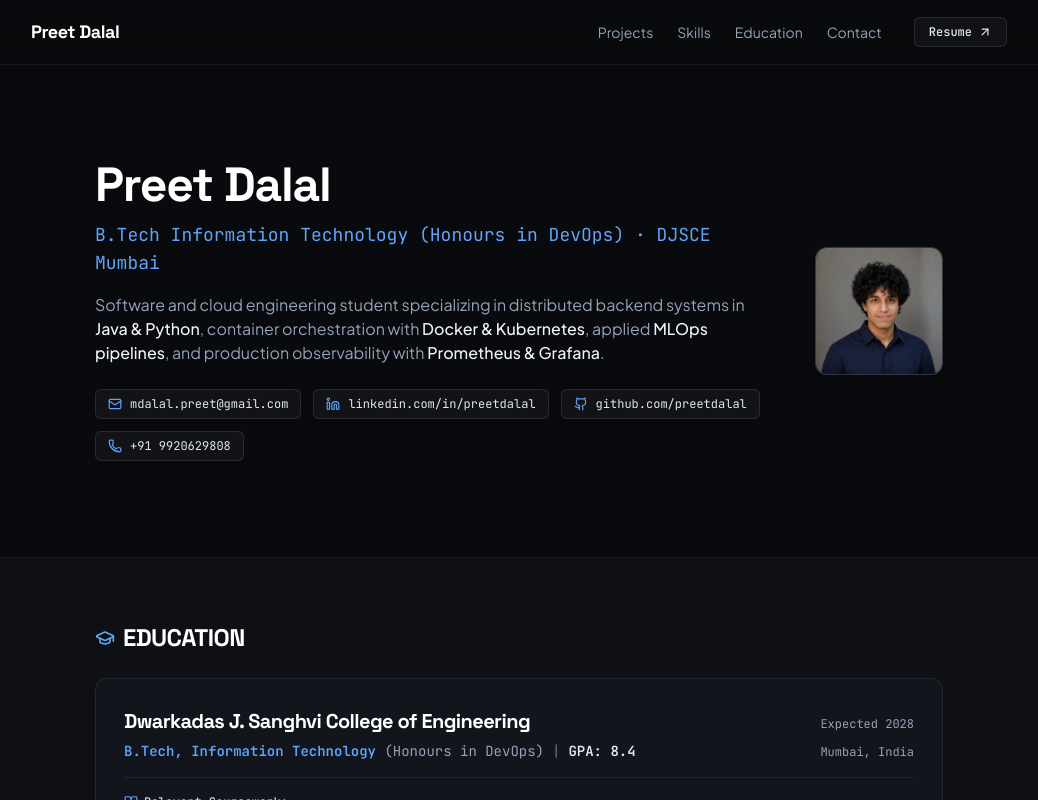
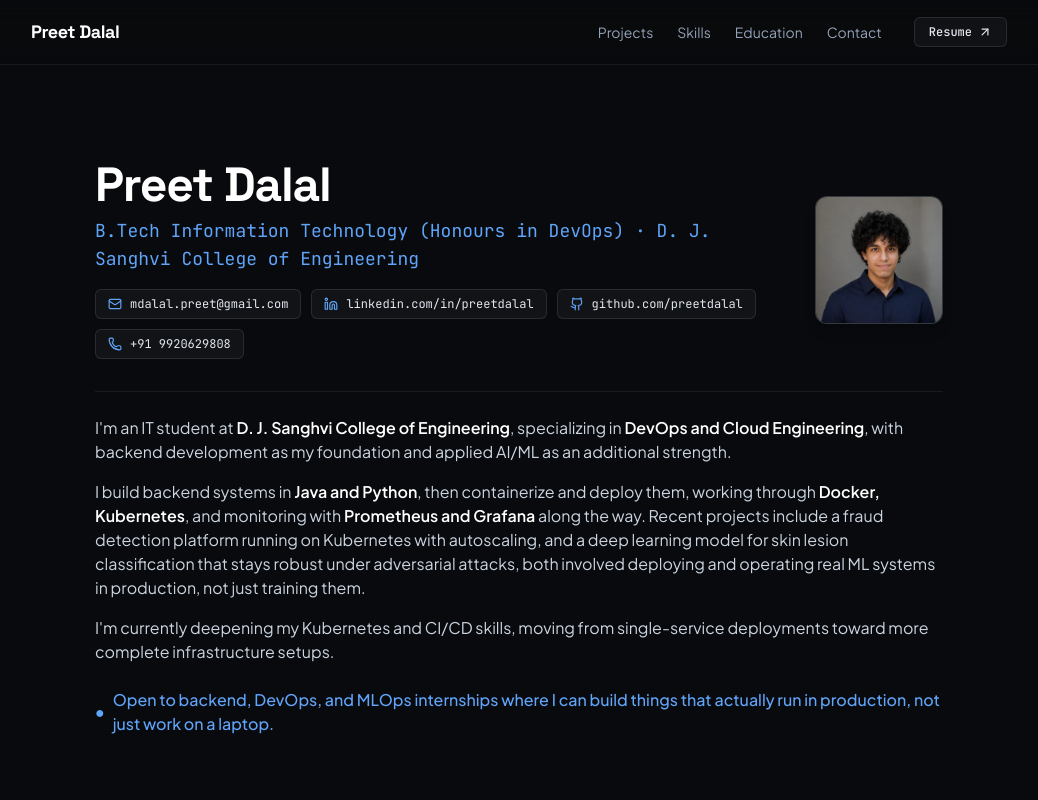
Before and after one commit to preetdalal/portfolio, a Next.js app: page / in a window 1280 px wide. Shown: the top 800 px of the page, without its empty margins (121-1159 px from the left). Built offline with nearby package versions, Linux system fonts and the light colour scheme.

Commit message:
Update bio with authentic background and remove em dashes across the project

```diff
--- a/index.html
+++ b/index.html
@@ -5,7 +5,7 @@
   <meta charset="UTF-8">
   <meta name="viewport" content="width=device-width, initial-scale=1.0">
 
-  <title>Preet Dalal — DevOps, Cloud &amp; MLOps Infrastructure Engineer</title>
+  <title>Preet Dalal - DevOps, Cloud &amp; MLOps Infrastructure Engineer</title>
   <meta name="description"
     content="Preet Dalal - IT Student at DJSCE Mumbai with Honours in DevOps &amp; Cloud Engineering. Specializing in Kubernetes orchestration, CI/CD automation, production telemetry with Prometheus/Grafana, and applied MLOps pipelines.">
   <link rel="icon" type="image/svg+xml" href="favicon.svg">
--- a/src/app/layout.tsx
+++ b/src/app/layout.tsx
@@ -24,7 +24,7 @@ const jetbrainsMono = JetBrains_Mono({
 });
 
 export const metadata: Metadata = {
-  title: "Preet Dalal — DevOps, Cloud & MLOps Infrastructure Engineer",
+  title: "Preet Dalal - DevOps, Cloud & MLOps Infrastructure Engineer",
   description:
     "Preet Dalal - IT Student at DJSCE Mumbai with Honours in DevOps & Cloud Engineering. Specializing in Kubernetes orchestration, CI/CD automation, production telemetry with Prometheus/Grafana, and applied MLOps pipelines.",
   icons: {
@@ -39,7 +39,7 @@ export default function RootLayout({
 }>) {
   return (
     <html lang="en" className={`${spaceGrotesk.variable} ${plusJakarta.variable} ${jetbrainsMono.variable}`}>
-      <body className="bg-[#080a0f] text-[#f1f5f9] min-h-screen relative selection:bg-brand-cobalt selection:text-white">
+      <body className="bg-[#090a0d] text-[#f1f5f9] min-h-screen relative selection:bg-accent-cobalt selection:text-white">
         {children}
       </body>
     </html>
--- a/src/components/Hero.tsx
+++ b/src/components/Hero.tsx
@@ -2,29 +2,25 @@
 
 import React from 'react';
 import Image from 'next/image';
-import { Mail, Linkedin, Github, Phone, ArrowDown, FileText } from 'lucide-react';
+import { Mail, Linkedin, Github, Phone, ArrowDown } from 'lucide-react';
 
 export default function Hero() {
   return (
     <section className="py-16 sm:py-24 border-b border-white/[0.07]" id="home">
       <div className="max-w-4xl mx-auto px-6">
-        <div className="flex flex-col-reverse sm:flex-row items-start sm:items-center justify-between gap-8">
+        <div className="flex flex-col-reverse sm:flex-row items-start sm:items-center justify-between gap-8 mb-8">
 
           <div className="max-w-2xl">
-            <h1 className="font-heading text-4xl sm:text-5xl font-bold text-white tracking-tight mb-3">
+            <h1 className="font-heading text-4xl sm:text-5xl font-bold text-white tracking-tight mb-2">
               Preet Dalal
             </h1>
 
             <p className="text-base sm:text-lg text-accent-sky font-mono mb-4">
-              B.Tech Information Technology (Honours in DevOps) · DJSCE Mumbai
-            </p>
-
-            <p className="text-slate-400 text-sm sm:text-base leading-relaxed mb-6 font-sans">
-              Software and cloud engineering student specializing in distributed backend systems in <strong className="text-slate-100 font-medium">Java &amp; Python</strong>, container orchestration with <strong className="text-slate-100 font-medium">Docker &amp; Kubernetes</strong>, applied <strong className="text-slate-100 font-medium">MLOps pipelines</strong>, and production observability with <strong className="text-slate-100 font-medium">Prometheus &amp; Grafana</strong>.
+              B.Tech Information Technology (Honours in DevOps) · D. J. Sanghvi College of Engineering
             </p>
 
             {/* Resume Contact Links */}
-            <div className="flex flex-wrap items-center gap-3 text-xs font-mono text-slate-300">
+            <div className="flex flex-wrap items-center gap-2.5 text-xs font-mono text-slate-300">
               <a
                 href="mailto:mdalal.preet@gmail.com"
                 className="px-3 py-1.5 rounded-md bg-white/[0.04] hover:bg-white/[0.08] border border-white/10 hover:border-accent-blue text-slate-200 hover:text-white transition-all flex items-center gap-2"
@@ -77,6 +73,24 @@ export default function Hero() {
           </div>
 
         </div>
+
+        {/* Bio Paragraphs */}
+        <div className="space-y-4 text-slate-300 text-sm sm:text-base leading-relaxed font-sans pt-6 border-t border-white/[0.07]">
+          <p>
+            I&apos;m an IT student at <strong className="text-white font-semibold">D. J. Sanghvi College of Engineering</strong>, specializing in <strong className="text-white font-semibold">DevOps and Cloud Engineering</strong>, with backend development as my foundation and applied AI/ML as an additional strength.
+          </p>
+          <p>
+            I build backend systems in <strong className="text-white font-semibold">Java and Python</strong>, then containerize and deploy them, working through <strong className="text-white font-semibold">Docker, Kubernetes</strong>, and monitoring with <strong className="text-white font-semibold">Prometheus and Grafana</strong> along the way. Recent projects include a fraud detection platform running on Kubernetes with autoscaling, and a deep learning model for skin lesion classification that stays robust under adversarial attacks, both involved deploying and operating real ML systems in production, not just training them.
+          </p>
+          <p>
+            I&apos;m currently deepening my Kubernetes and CI/CD skills, moving from single-service deployments toward more complete infrastructure setups.
+          </p>
+          <div className="pt-2 flex items-center gap-2 text-accent-sky font-medium">
+            <span>●</span>
+            <span>Open to backend, DevOps, and MLOps internships where I can build things that actually run in production, not just work on a laptop.</span>
+          </div>
+        </div>
+
       </div>
     </section>
   );
--- a/src/data/terminalCommands.ts
+++ b/src/data/terminalCommands.ts
@@ -88,7 +88,7 @@ export const TERMINAL_COMMANDS: Record<string, () => string[]> = {
   ],
 
   "skills": () => [
-    "Preet Dalal — Technical Capabilities:",
+    "Preet Dalal - Technical Capabilities:",
     "  • DevOps / Cloud: Kubernetes, Docker, Helm, HPA, Multi-stage builds, Ingress NGINX",
     "  • CI/CD & SRE: GitHub Actions, Trivy scanner, Prometheus, Grafana, Alertmanager",
     "  • Backend Microservices: Java 17, Spring Boot 3, FastAPI (Python), PostgreSQL, Redis",
```
